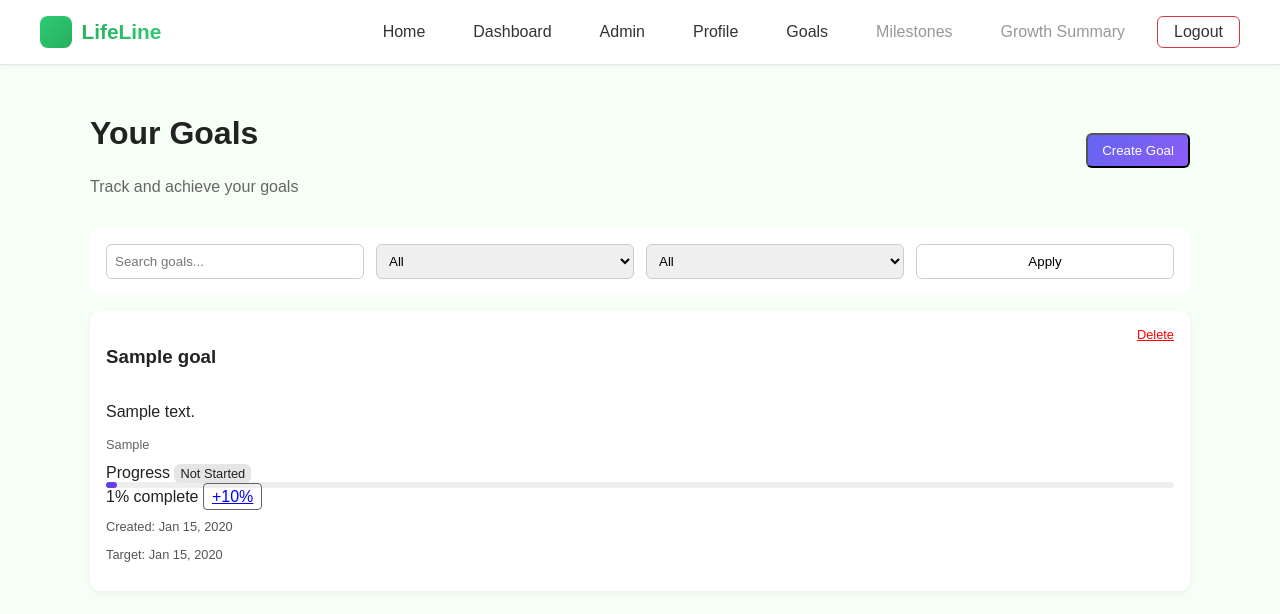
After one commit to rubiojademm/CSIT327-G8-LifeLine, a Django app: page /goals/list/ in a window 1280 px wide. The commit adds this page. Shown: the top 614 px of the page. Run offline with Django 5.2, Linux system fonts and the light colour scheme; a user stored in the database is signed in; tables that the repository leaves empty hold one stand-in row (values such as "Sample post").

Commit message:
feature(goals): add goals page

```diff
--- a/LifeLine/goals/urls.py
+++ b/LifeLine/goals/urls.py
@@ -3,4 +3,8 @@ from . import views
 
 urlpatterns = [
     path("dashboard/", views.dashboard, name="dashboard"),
+    path("list/", views.goals_page, name="goals_page"),
+    path("create/", views.create_goal, name="create_goal"),
+    path("<int:pk>/update-progress/", views.update_progress, name="update_progress"),
+    path("<int:pk>/delete/", views.delete_goal, name="delete_goal"),
 ]
--- a/LifeLine/goals/views.py
+++ b/LifeLine/goals/views.py
@@ -1,21 +1,30 @@
-from django.shortcuts import render
+from django.shortcuts import render, redirect, get_object_or_404
 from django.contrib.auth.decorators import login_required
+from django.db.models import Q
+from .models import Goal
 
 @login_required
 def dashboard(request):
+    user = request.user
+
+    # Fetch user's goals
+    user_goals = Goal.objects.filter(user=user)
+
+    # Dynamic goal-based stats
+    total_goals = user_goals.count()
+    completed_goals = user_goals.filter(status="Completed").count()
+
     stats = {
-        "total_goals": 12,
-        "completed_goals": 8,
-        "achievements": 15,
-        "streak": 7,
+        "total_goals": total_goals,
+        "completed_goals": completed_goals,
+        "achievements": 15,     # STATIC — because achievements don't exist yet
+        "streak": 7,            # STATIC — streak logic not implemented yet
     }
 
-    recent_goals = [
-        {"id": 1, "title": "Finish reading a book", "status": "Completed", "progress": 100},
-        {"id": 2, "title": "Exercise daily", "status": "In Progress", "progress": 65},
-        {"id": 3, "title": "Start journaling", "status": "In Progress", "progress": 40},
-    ]
+    # Recent goals pulled from DB
+    recent_goals = user_goals.order_by('-created_at')[:5]
 
+    # Static achievements (placeholder)
     recent_achievements = [
         {"id": 1, "title": "First Goal Completed", "date": "2 days ago"},
         {"id": 2, "title": "7-Day Streak", "date": "1 week ago"},
@@ -25,6 +34,80 @@ def dashboard(request):
     context = {
         "stats": stats,
         "recent_goals": recent_goals,
-        "recent_achievements": recent_achievements,
+        "recent_achievements": recent_achievements,  # remains static
     }
     return render(request, "dashboard.html", context)
+
+
+@login_required
+def goals_page(request):
+    user = request.user
+    goals = Goal.objects.filter(user=user)
+
+    # FILTERS
+    search = request.GET.get("search", "")
+    category = request.GET.get("category", "All")
+    status = request.GET.get("status", "All")
+
+    if search:
+        goals = goals.filter(
+            Q(title__icontains=search) |
+            Q(description__icontains=search)
+        )
+
+    if category != "All":
+        goals = goals.filter(category=category)
+
+    if status != "All":
+        goals = goals.filter(status=status)
+
+    categories = ["All"] + list(goals.values_list("category", flat=True).distinct())
+    statuses = ["All", "Not Started", "In Progress", "Completed"]
+
+    context = {
+        "goals": goals,
+        "search": search,
+        "category": category,
+        "categories": categories,
+        "status": status,
+        "statuses": statuses,
+    }
+    return render(request, "goals_page.html", context)
+
+
+@login_required
+def create_goal(request):
+    if request.method == "POST":
+        title = request.POST.get("title")
+        description = request.POST.get("description")
+        category = request.POST.get("category")
+        target_date = request.POST.get("target_date")
+
+        Goal.objects.create(
+            user=request.user,
+            title=title,
+            description=description,
+            category=category,
+            target_date=target_date if target_date else None
+        )
+        return redirect("goals_page")
+
+    return render(request, "create_goal.html")
+
+
+@login_required
+def update_progress(request, pk):
+    goal = get_object_or_404(Goal, pk=pk, user=request.user)
+
+    new_progress = min(goal.progress + 10, 100)
+    goal.progress = new_progress
+    goal.save()
+
+    return redirect("goals_page")
+
+
+@login_required
+def delete_goal(request, pk):
+    goal = get_object_or_404(Goal, pk=pk, user=request.user)
+    goal.delete()
+    return redirect("goals_page")
--- /dev/null
+++ b/LifeLine/ui/static/css/goals_page.css
@@ -0,0 +1,201 @@
+.goals-container {
+  max-width: 1100px;
+  margin: auto;
+  padding: 1.5rem;
+}
+
+.header-row {
+  display: flex;
+  justify-content: space-between;
+  align-items: center;
+}
+
+.title {
+  font-size: 2rem;
+  font-weight: bold;
+}
+
+.subtitle {
+  color: #666;
+}
+
+.btn-primary {
+  padding: 8px 14px;
+  background: linear-gradient(135deg, #6366f1, #8b5cf6);
+  color: white;
+  border-radius: 6px;
+}
+
+.filters-card {
+  background: white;
+  padding: 1rem;
+  border-radius: 10px;
+  margin: 1rem 0;
+}
+
+.filters-grid {
+  display: grid;
+  grid-template-columns: repeat(4, 1fr);
+  gap: 12px;
+}
+
+.input {
+  border: 1px solid #ccc;
+  border-radius: 6px;
+  padding: 8px;
+}
+
+.btn-secondary {
+  background: white;
+  border: 1px solid #ccc;
+  padding: 8px;
+  border-radius: 6px;
+}
+
+.goals-grid {
+  display: grid;
+  grid-template-columns: repeat(auto-fit, minmax(280px, 1fr));
+  gap: 1rem;
+}
+
+.goal-card {
+  background: white;
+  padding: 1rem;
+  border-radius: 10px;
+  box-shadow: 0 2px 6px rgba(0,0,0,0.05);
+}
+
+.goal-header {
+  display: flex;
+  justify-content: space-between;
+}
+
+.goal-title {
+  font-weight: bold;
+}
+
+.goal-cat {
+  font-size: 0.8rem;
+  opacity: 0.7;
+}
+
+.progress-bar {
+  height: 6px;
+  background: #eee;
+  border-radius: 4px;
+}
+
+.progress-fill {
+  height: 100%;
+  background: linear-gradient(90deg, #4f46e5, #7c3aed);
+  border-radius: 4px;
+}
+
+.status-tag {
+  font-size: 0.8rem;
+  background: #e5e5e5;
+  padding: 2px 6px;
+  border-radius: 6px;
+}
+
+.btn-small {
+  padding: 4px 8px;
+  border: 1px solid #666;
+  border-radius: 4px;
+}
+
+.delete-btn {
+  color: red;
+  font-size: 0.8rem;
+}
+
+.date-sm {
+  font-size: 0.8rem;
+  color: #555;
+}
+
+.no-goals {
+  text-align: center;
+  padding: 2rem;
+  opacity: 0.7;
+}
+
+/* ===== CREATE GOAL MODAL ===== */
+.create-goal-overlay {
+  position: fixed;
+  inset: 0;
+  background: rgba(0,0,0,0.6);
+  display: flex;
+  justify-content: center;
+  align-items: center;
+  z-index: 100;
+  animation: fadeIn 0.2s ease;
+}
+
+/* Hide modal initially */
+.create-goal-overlay.hidden {
+  display: none !important;
+}
+
+.create-goal-overlay .modal {
+  background: white;
+  padding: 2rem;
+  border-radius: 16px;
+  max-width: 450px;
+  width: 100%;
+}
+
+.create-goal-overlay .modal-header h2 {
+  font-size: 1.6rem;
+  font-weight: 700;
+}
+
+.create-goal-overlay .modal-header .muted {
+  font-size: 0.9rem;
+  color: #666;
+  margin-top: 4px;
+}
+
+.create-goal-overlay .form-group {
+  display: flex;
+  flex-direction: column;
+  gap: 6px;
+}
+
+.create-goal-overlay .form-group input,
+.create-goal-overlay .form-group textarea,
+.create-goal-overlay .form-group select {
+  padding: 10px;
+  border-radius: 8px;
+  border: 1px solid #ddd;
+}
+
+.create-goal-overlay .modal-footer {
+  display: flex;
+  justify-content: flex-end;
+  gap: 10px;
+  margin-top: 1rem;
+}
+
+.create-goal-overlay .btn-primary {
+  padding: 8px 16px;
+  border-radius: 8px;
+  background: linear-gradient(to right, #2563eb, #1d4ed8);
+  color: white;
+  border: none;
+  cursor: pointer;
+}
+
+.create-goal-overlay .btn-outline {
+  padding: 8px 16px;
+  border-radius: 8px;
+  background: white;
+  border: 1px solid #ccc;
+  cursor: pointer;
+}
+
+/* Optional: smooth fade-in animation */
+@keyframes fadeIn {
+  from {opacity: 0;}
+  to {opacity: 1;}
+}
--- /dev/null
+++ b/LifeLine/ui/templates/goals_page.html
@@ -0,0 +1,162 @@
+{% extends 'base.html' %}
+{% load static %}
+{% block content %}
+<link rel="stylesheet" href="{% static 'css/goals_page.css' %}">
+
+<div class="goals-container">
+
+  <!-- Header -->
+  <div class="header-row">
+    <div>
+      <h2 class="title">Your Goals</h2>
+      <p class="subtitle">Track and achieve your goals</p>
+    </div>
+    <button onclick="openGoalModal()" class="btn-primary">Create Goal</button>
+  </div>
+
+  <!-- Filters -->
+  <div class="filters-card">
+    <form method="GET" class="filters-grid">
+
+      <input type="text" name="search" placeholder="Search goals..." value="{{ search }}" class="input"/>
+
+      <!-- Category -->
+      <select name="category" class="input">
+        {% for c in categories %}
+        <option value="{{ c }}" {% if c == category %}selected{% endif %}>{{ c }}</option>
+        {% endfor %}
+      </select>
+
+      <!-- Status -->
+      <select name="status" class="input">
+        {% for s in statuses %}
+        <option value="{{ s }}" {% if s == status %}selected{% endif %}>{{ s }}</option>
+        {% endfor %}
+      </select>
+
+      <button class="btn-secondary">Apply</button>
+    </form>
+  </div>
+
+  <!-- Goals Grid -->
+  {% if goals %}
+  <div class="goals-grid">
+    {% for goal in goals %}
+    <div class="goal-card">
+
+      <div class="goal-header">
+        <h3 class="goal-title">{{ goal.title }}</h3>
+        <a href="{% url 'delete_goal' goal.id %}" class="delete-btn">Delete</a>
+      </div>
+
+      <p class="goal-desc">{{ goal.description }}</p>
+      <p class="goal-cat">{{ goal.category }}</p>
+
+      <div class="progress-label">
+        <span>Progress</span>
+        <span class="status-tag">{{ goal.status }}</span>
+      </div>
+
+      <div class="progress-bar">
+        <div class="progress-fill" style="width: {{ goal.progress }}%;"></div>
+      </div>
+
+      <div class="progress-footer">
+        <span>{{ goal.progress }}% complete</span>
+        {% if goal.progress < 100 %}
+        <a href="{% url 'update_progress' goal.id %}" class="btn-small">+10%</a>
+        {% endif %}
+      </div>
+
+      <p class="date-sm">Created: {{ goal.created_at|date:"M j, Y" }}</p>
+
+      {% if goal.target_date %}
+        <p class="date-sm">Target: {{ goal.target_date|date:"M j, Y" }}</p>
+      {% endif %}
+    </div>
+    {% endfor %}
+  </div>
+  {% else %}
+    <div class="no-goals">
+      <p>No goals found.</p>
+    </div>
+  {% endif %}
+
+</div>
+
+<!-- CREATE GOAL MODAL -->
+<div id="createGoalModal" class="create-goal-overlay hidden">
+  <div class="modal">
+
+    <div class="modal-header">
+      <h2>Create New Goal</h2>
+      <p class="muted">Set a new goal to track your progress and achieve your ambitions.</p>
+    </div>
+
+    <form method="POST" action="{% url 'create_goal' %}" class="space-y-4">
+      {% csrf_token %}
+
+      <!-- Title -->
+      <div class="form-group">
+        <label for="title">Goal Title *</label>
+        <input
+          type="text"
+          id="title"
+          name="title"
+          placeholder="e.g., Learn a new language"
+          required
+        >
+      </div>
+
+      <!-- Description -->
+      <div class="form-group">
+        <label for="description">Description</label>
+        <textarea
+          id="description"
+          name="description"
+          rows="3"
+          placeholder="Describe what you want to achieve..."
+        ></textarea>
+      </div>
+
+      <!-- Category -->
+      <div class="form-group">
+        <label for="category">Category</label>
+        <select name="category" id="category">
+          <option value="">Select a category</option>
+          <option>Personal Development</option>
+          <option>Health & Fitness</option>
+          <option>Learning</option>
+          <option>Career</option>
+          <option>Finance</option>
+          <option>Relationships</option>
+          <option>Hobbies</option>
+          <option>Travel</option>
+          <option>Other</option>
+        </select>
+      </div>
+
+      <!-- Target Date -->
+      <div class="form-group">
+        <label for="target_date">Target Date (Optional)</label>
+        <input type="date" id="target_date" name="target_date">
+      </div>
+
+      <div class="modal-footer">
+        <button type="button" class="btn-outline" onclick="closeGoalModal()">Cancel</button>
+        <button type="submit" class="btn-primary">Create Goal</button>
+      </div>
+    </form>
+  </div>
+</div>
+
+<!-- JS for open/close -->
+<script>
+function openGoalModal() {
+  document.getElementById("createGoalModal").classList.remove("hidden");
+}
+function closeGoalModal() {
+  document.getElementById("createGoalModal").classList.add("hidden");
+}
+</script>
+{% endblock %}
```
Also changed, not shown: LifeLine/LifeLine/settings.py (+9 -9 lines), LifeLine/goals/forms.py (added, +12 -0 lines), LifeLine/goals/models.py (+32 -1 lines), LifeLine/ui/static/css/admin_dashboard.css (+41 -0 lines), LifeLine/ui/templates/goals_create_modal.html (added, +57 -0 lines), LifeLine/goals/migrations/0001_initial.py (added).
